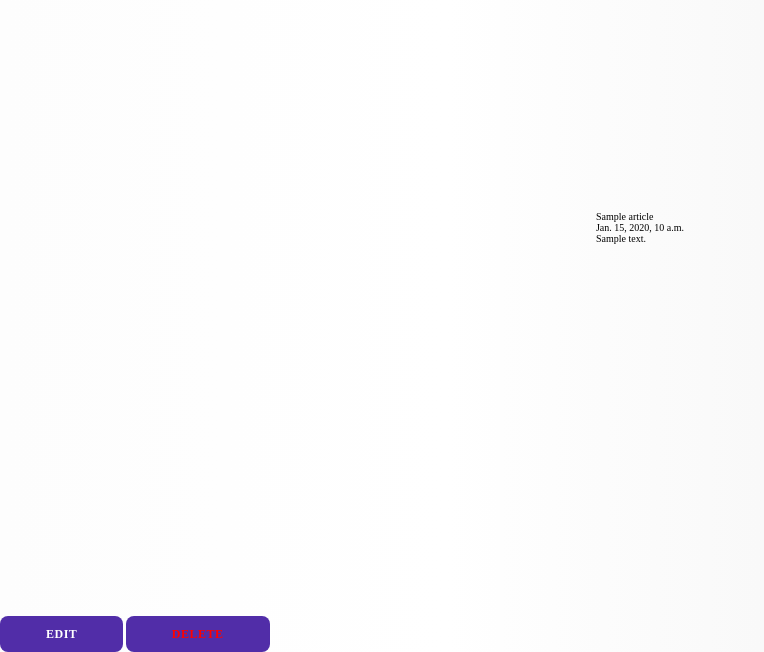
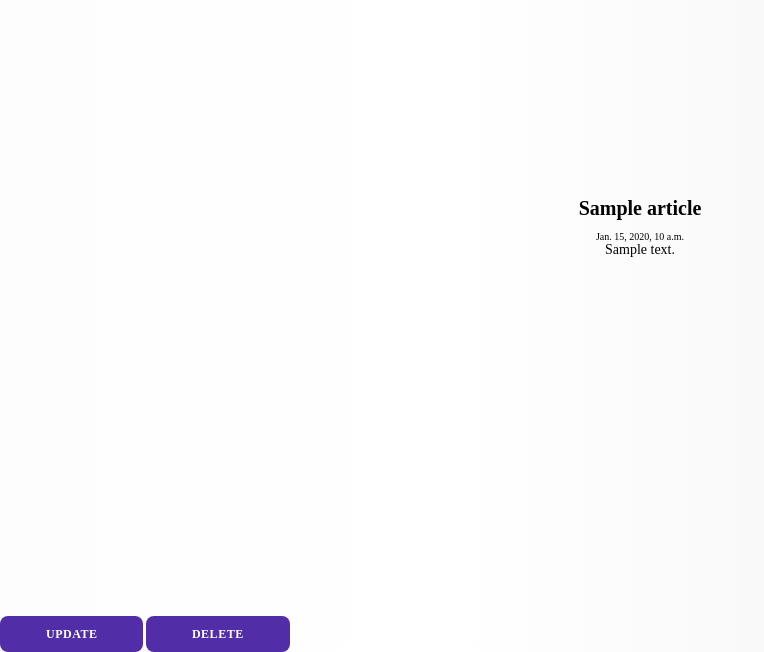
Before and after one commit to Abenezerjr/Read, a Django app: page /writer/my_articles in a window 1280 px wide. Shown: the part 292-944 px from the top of the page, without its empty margins (0-764 px from the left). Run offline with Django 5.2, Linux system fonts and the light colour scheme; a user stored in the database is signed in; tables that the repository leaves empty hold one stand-in row (values such as "Sample post"); some libraries are stand-ins or nearby versions.

Commit message:
delete functionality

```diff
--- a/writer/templates/writer/my-article.html
+++ b/writer/templates/writer/my-article.html
@@ -8,14 +8,19 @@
 <h1>My article list </h1>
     {% for article in articles %}
         <section class="section_form title">
+        <h2 style="font-size: 20px">
      {{ article.title }}
+            </h2>
         <br>
         {{ article.date_post }}
         <br>
+            <p style="font-size: 14px">
         {{ article.content }}
+                </p>
          </section>
-        <a class="links" href={% url 'update-article' article.id %}>edit</a>
-        <a class="links" style="color: red">delete</a>
+        <a class="links" href={% url 'update-article' article.id %}>Update</a>
+        <a class="links" href={% url 'delete_article' article.id %}>Delete</a>
+
     {% endfor %}
 
 {% endblock %}
--- a/writer/views.py
+++ b/writer/views.py
@@ -60,5 +60,14 @@ def update_article(request, pk):
     return render(request, 'writer/update-article.html', context)
 
 
-def delete_article(request):
-    pass
+def delete_article(request, pk):
+    article = Article.objects.get(id=pk, user=request.user)
+
+    if request.method == 'POST':
+        article.delete()
+        return redirect('my_articles')
+
+    context = {
+        'article': article
+    }
+    return render(request, 'writer/delete-article.html', context)
```
Also changed, not shown: writer/templates/writer/delete-article.html (added, +19 -0 lines).
